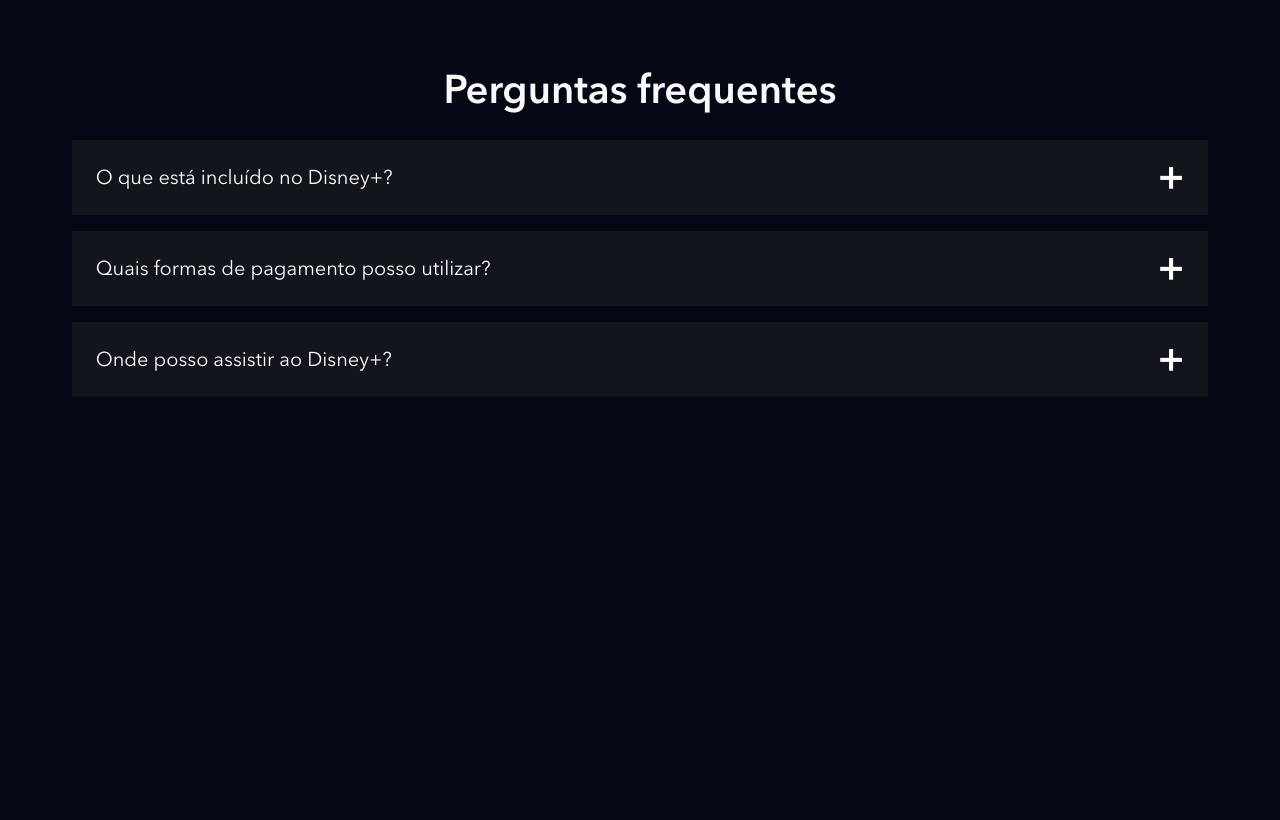
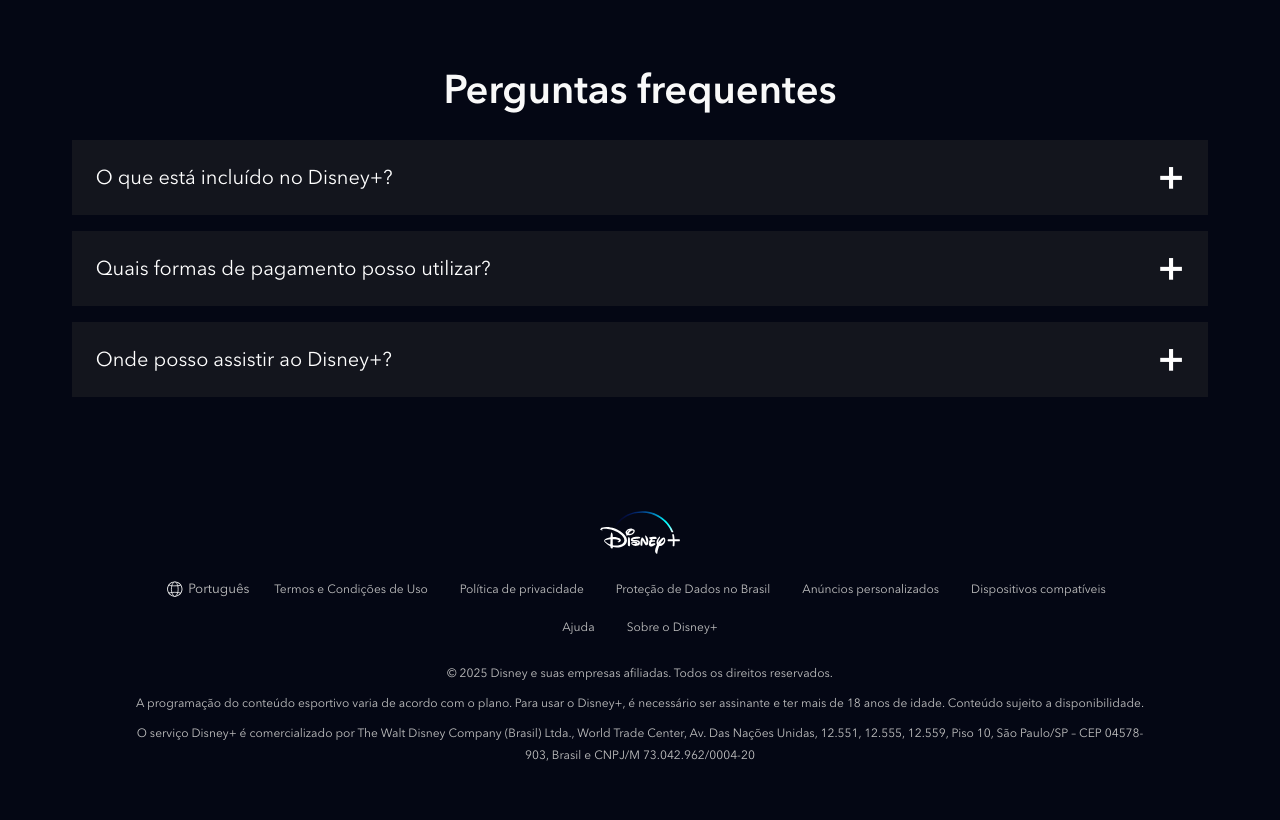
Before and after one commit to Li-Mateus/disneyplus_clone, a website: page index.html in a window 1280 px wide. Shown: the part 4396-5216 px from the top of the page. Before the commit the page ends 4881 px from the top, so only its background shows below. Drawn offline with nearby package versions, Linux system fonts and the light colour scheme; files that its build step writes are made by us from their sources; files whose address does not match are found by name.

Commit message:
Criando o footer

```diff
--- a/index.html
+++ b/index.html
@@ -3,7 +3,7 @@
 <head>
     <meta charset="UTF-8">
     <meta name="viewport" content="width=device-width, initial-scale=1.0">
-    <title>Disney+ - Clone</title>
+    <title>Disney+ Clone</title>
     <link rel="stylesheet" href="dist/css/main.css">
 </head>
 <body>
@@ -252,6 +252,52 @@
             </li>
         </ul>
     </section>
+    <footer class="footer">
+        <div class="footer__container">
+            <img class="footer__logo" src="./dist/images/disneyplus.svg" alt="Disney+">
+            <ul class="footer__links">
+                <li class="footer__links__item">
+                    <div class="language-selector">
+                        <img src="./dist/images/icones/globe.svg" alt="Globo terrestre">
+                        <select>
+                            <option selected>Português</option>
+                            <option>English</option>
+                        </select>
+                    </div>
+                </li>
+                <li class="footer__links__item">
+                    <a class="text--small" href="#">Termos e Condições de Uso</a>
+                </li>
+                <li class="footer__links__item">
+                    <a class="text--small" href="#">Política de privacidade</a>
+                </li>
+                <li class="footer__links__item">
+                    <a class="text--small" href="#">Proteção de Dados no Brasil</a>
+                </li>
+                <li class="footer__links__item">
+                    <a class="text--small" href="#">Anúncios personalizados</a>
+                </li>
+                <li class="footer__links__item">
+                    <a class="text--small" href="#">Dispositivos compatíveis</a>
+                </li>
+                <li class="footer__links__item">
+                    <a class="text--small" href="#">Ajuda</a>
+                </li>
+                <li class="footer__links__item">
+                    <a class="text--small" href="#">Sobre o Disney+</a>
+                </li>
+            </ul>
+            <p class="text--small">
+                © 2025 Disney e suas empresas afiliadas. Todos os direitos reservados.
+            </p>
+            <p class="text--small">
+                A programação do conteúdo esportivo varia de acordo com o plano. Para usar o Disney+, é necessário ser assinante e ter mais de 18 anos de idade. Conteúdo sujeito a disponibilidade.
+            </p>
+            <p class="text--small">
+                O serviço Disney+ é comercializado por The Walt Disney Company (Brasil) Ltda., World Trade Center, Av. Das Nações Unidas, 12.551, 12.555, 12.559, Piso 10, São Paulo/SP – CEP 04578-903, Brasil e CNPJ/M 73.042.962/0004-20
+            </p>
+        </div>
+    </footer>
 
     <script src="./src/main.js"></script>
 </body>
--- /dev/null
+++ b/src/styles/_footer.scss
@@ -0,0 +1,75 @@
+@use 'variaveis';
+
+.footer {
+    padding: 26px 8px;
+
+    &__container {
+        max-width: 1024px;
+        width: 100%;
+        margin: 0 auto;
+        text-align: center;
+        padding-bottom: 20px;
+    }
+
+    &__logo {
+        width: 80px;
+        margin: 0 auto 10px;
+    }
+
+    &__links {
+        margin-bottom: 16px;
+        display: flex;
+        align-items: center;
+        flex-wrap: wrap;
+        justify-content: center;
+
+        &__item {
+            display: inline-block;
+        }
+
+        a {
+            text-decoration: none;
+            padding: 8px 16px;
+            display: block;
+
+            &:hover {
+                color: variaveis.$corTextoDestaque;
+            }
+        }
+    }
+
+    p {
+        margin-bottom: 8px;
+    }
+}
+
+.language-selector {
+    display: flex;
+    align-items: center;
+    padding: 0 8px;
+
+    img {
+        height: 18px;
+        width: 18px;
+        margin-right: 4px;
+    }
+
+    select {
+        background-color: transparent;
+        border: none;
+        -webkit-appearance: none;
+        -moz-appearance: none;
+        color: variaveis.$corTexto;
+        height: 38px;
+        cursor: pointer;
+
+        &:hover {
+            color: variaveis.$corTextoDestaque;
+            text-decoration: underline;
+        }
+
+        option {
+            color: variaveis.$corDeFundo;
+        }
+    }
+}
--- a/src/styles/main.scss
+++ b/src/styles/main.scss
@@ -4,6 +4,7 @@
 @use 'plans';
 @use 'available-devices';
 @use 'faq';
+@use 'footer';
 
 @font-face {
     font-family: Avenir;
```
